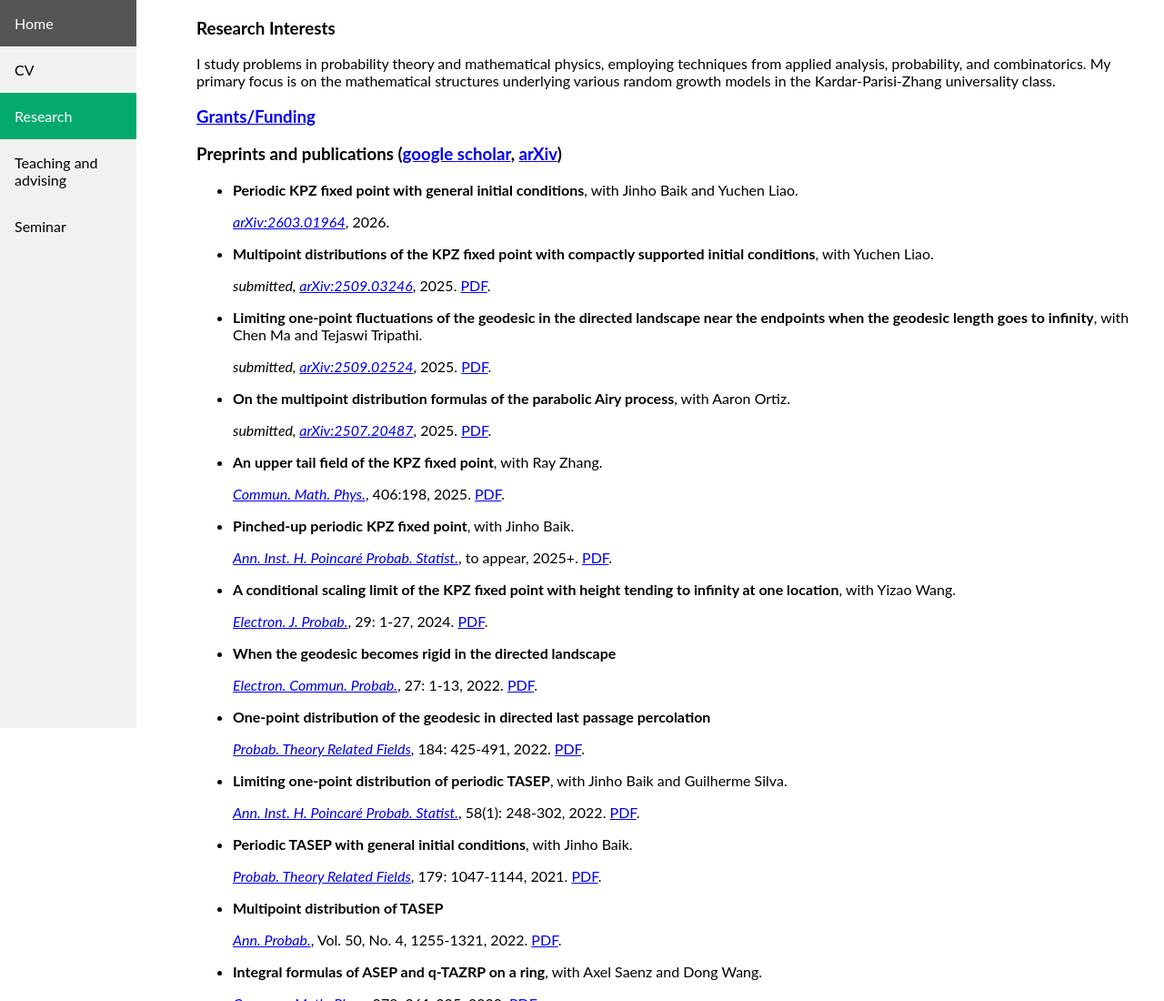
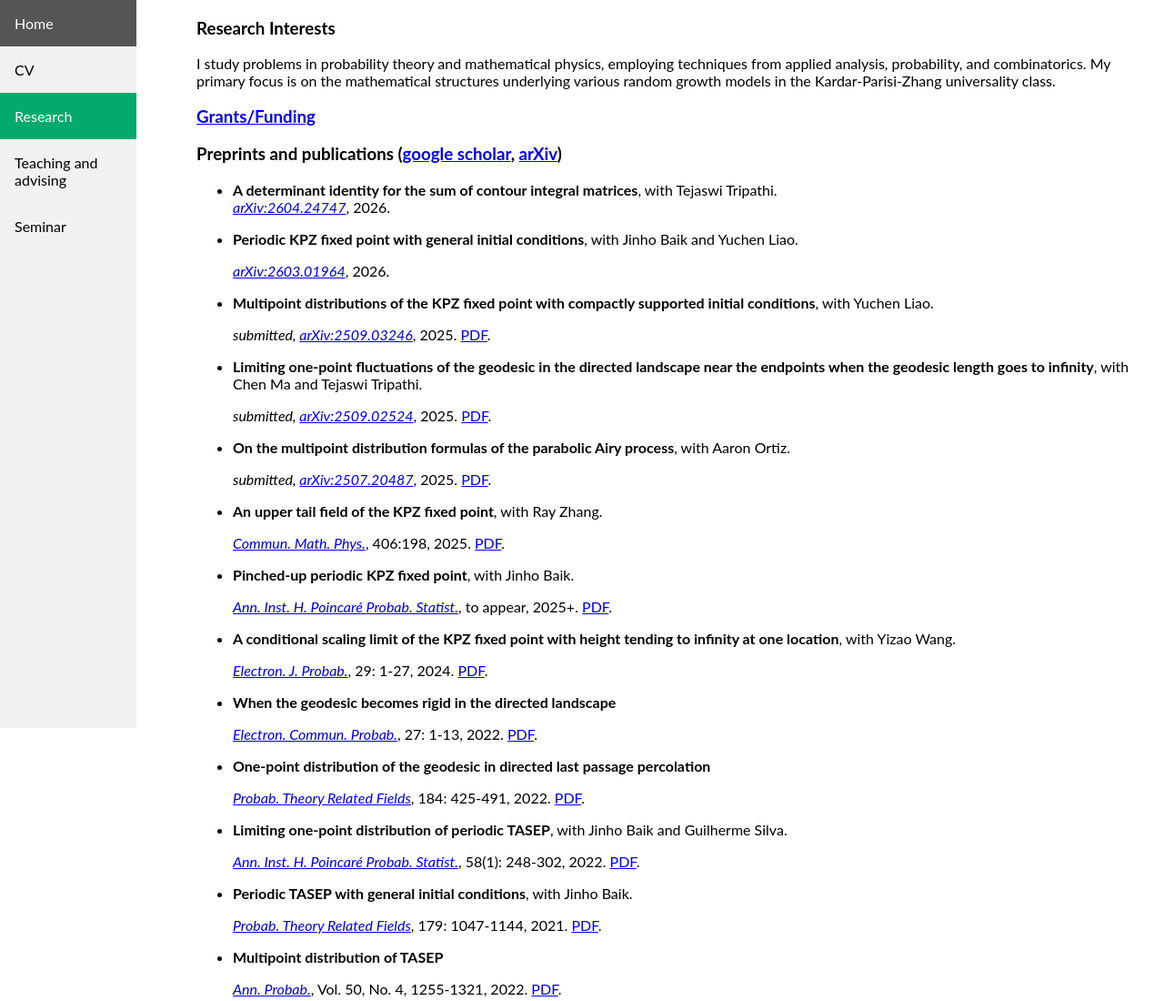
Before and after one commit to zhipengliumath/zhipengliumath.github.io, a plain HTML site: page research1.html in a window 1280 px wide. Shown: the top 1100 px of the page at 91% size. Drawn offline with Linux system fonts and the light colour scheme.

Commit message:
Update research1.html

```diff
--- a/research1.html
+++ b/research1.html
@@ -117,6 +117,9 @@ div.content {
 </div>
 
 <h3>Preprints and publications  (<a href="https://scholar.google.com/citations?user=VKRHcrYAAAAJ&amp;hl=en">google scholar</a>, <a href="http://arxiv.org/a/liu_z_6">arXiv</a>)</a></h3>
+ <ul><li><span class="pub-number"></span><b>A determinant identity for the sum of contour integral matrices</b>, with Tejaswi Tripathi.<br>
+            <i><a href="https://arxiv.org/abs/2604.24747">arXiv:2604.24747</a></i>, 2026.</li></ul>
+
 
 <ul><li><b>Periodic KPZ fixed point with general initial conditions</b>, with Jinho Baik and Yuchen Liao. </li> </ul>
  <ul> <i> <a href="https://arxiv.org/abs/2603.01964">arXiv:2603.01964</a></i>, 2026.</ul>
```
